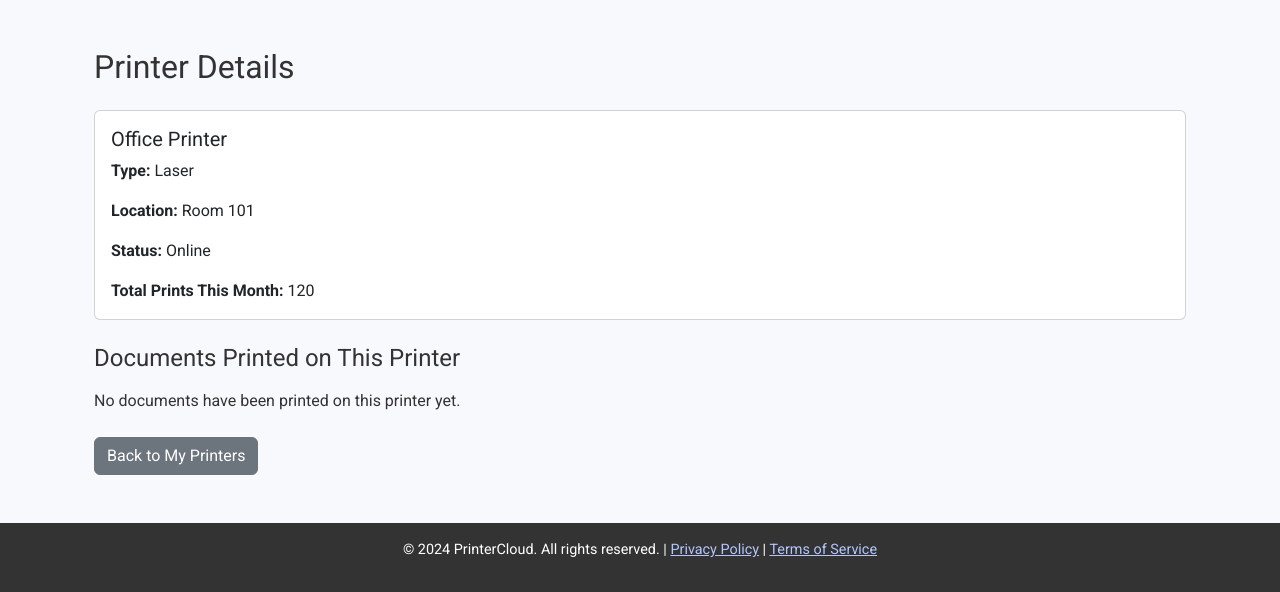
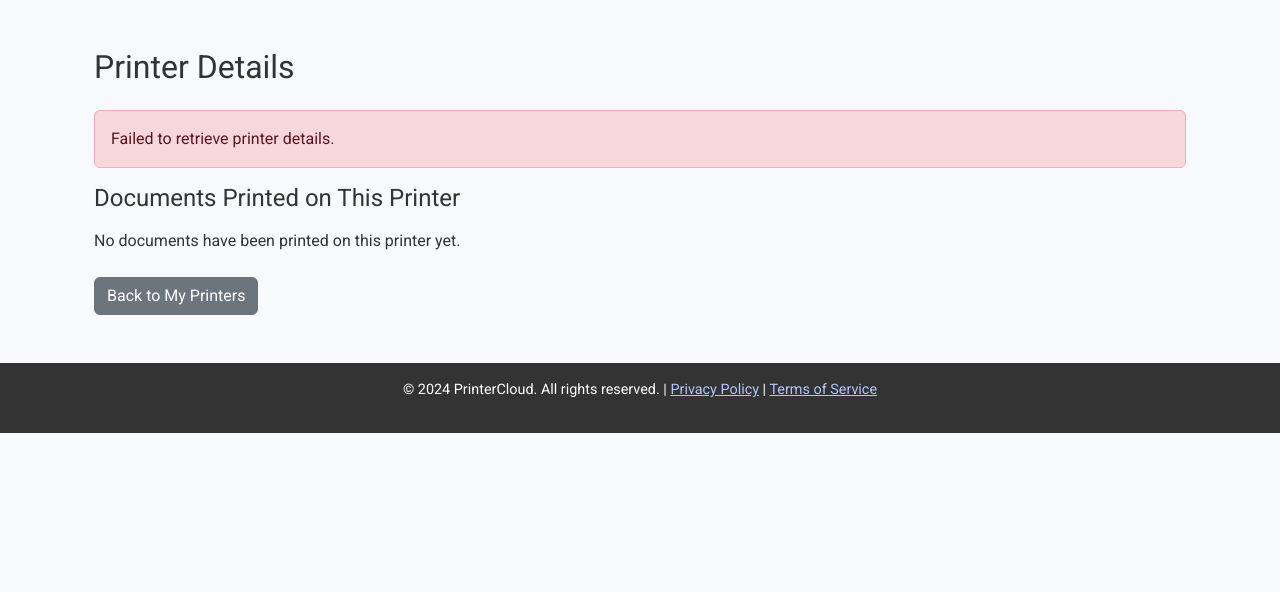
Before and after one commit to zavodIT/printercloud, a Django app: page /my-printers/1/ in a window 1280 px wide. Shown: the part 104-696 px from the top of the page. Run offline with Django 4.2, Linux system fonts and the light colour scheme; data that the repository does not hold is empty; some libraries are stand-ins or nearby versions.

Commit message:
printer get by api

```diff
--- a/apps/dashboard/backend.py
+++ b/apps/dashboard/backend.py
@@ -39,6 +39,23 @@ class PrinterAPI:
             return {"success": True, "data": response.json()}
         else:
             return {"success": False, "message": f"Failed to retrieve printers. Status Code: {response.status_code}"}
+
+    def get_printer_details(self, printer_id):
+        """
+        Fetches details for a specific printer.
+
+        :param printer_id: The ID of the printer
+        :return: JSON response containing printer details or an error message
+        """
+        url = f"{self.api_url}/printers/{printer_id}"
+
+        response = requests.get(url, headers=self.headers)
+
+        if response.status_code == 200:
+            return response.json()
+        else:
+            return {"error": response.status_code, "message": response.text}
+
 
     def upload_print_job_file(self, printer_id, job_id, document):
         """
--- a/apps/dashboard/views.py
+++ b/apps/dashboard/views.py
@@ -116,20 +116,22 @@ def printer_details(request, printer_id):
     auth_token = settings.AUTH_TOKEN
     printer_api = PrinterAPI(api_url, auth_token)
 
-    # Mock printer information
-    printer = {
-        "printerName": "Office Printer",
-        "printerType": "Laser",
-        "printerLocation": "Room 101",
-        "status": "Online",
-        "printsThisMonth": 120
-    }
+    printed_documents = printer_api.get_printed_documents(printer_id, profile_id="11222")
 
-    # Fetch printed documents for the specified printer
-    printed_documents = printer_api.get_printed_documents(printer_id, profile_id="11222")
+
+    # Fetch printer details for the specified printer ID
+    response = printer_api.get_printer_details(printer_id)
+
+    if "printer" in response:
+
+        printer = response["printer"]
+    else:
+        printer = None
+        error_message = response.get("message", "Failed to retrieve printer details.")
 
     context = {
         'printer': printer,
-        'printed_documents': printed_documents
+        'printed_documents': printed_documents,
+        'error_message': error_message if not printer else None
     }
     return render(request, 'dashboard/printer_details.html', context)
--- a/templates/dashboard/printer_details.html
+++ b/templates/dashboard/printer_details.html
@@ -4,6 +4,7 @@
 <div class="container my-5">
     <h2 class="mb-4">Printer Details</h2>
 
+    {% if printer %}
         <!-- Printer Information -->
         <div class="card mb-4">
             <div class="card-body">
@@ -11,9 +12,14 @@
                 <p class="card-text"><strong>Type:</strong> {{ printer.printerType }}</p>
                 <p class="card-text"><strong>Location:</strong> {{ printer.printerLocation }}</p>
                 <p class="card-text"><strong>Status:</strong> {{ printer.status }}</p>
-            <p class="card-text"><strong>Total Prints This Month:</strong> {{ printer.printsThisMonth }}</p>
+                <p class="card-text"><strong>Total Prints This Month:</strong> {{ printer.totalPrintsThisMonth }}</p>
             </div>
         </div>
+    {% else %}
+        <div class="alert alert-danger">
+            {{ error_message }}
+        </div>
+    {% endif %}
 
     <!-- List of Printed Documents with Profile Information -->
     <h4 class="mb-3">Documents Printed on This Printer</h4>
```
Lines whose indentation alone changed are shown as unchanged.
